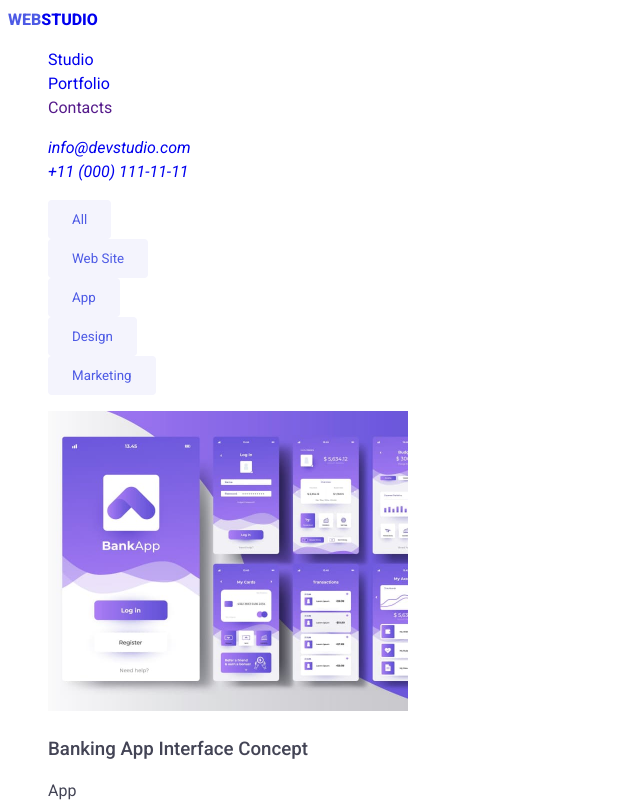
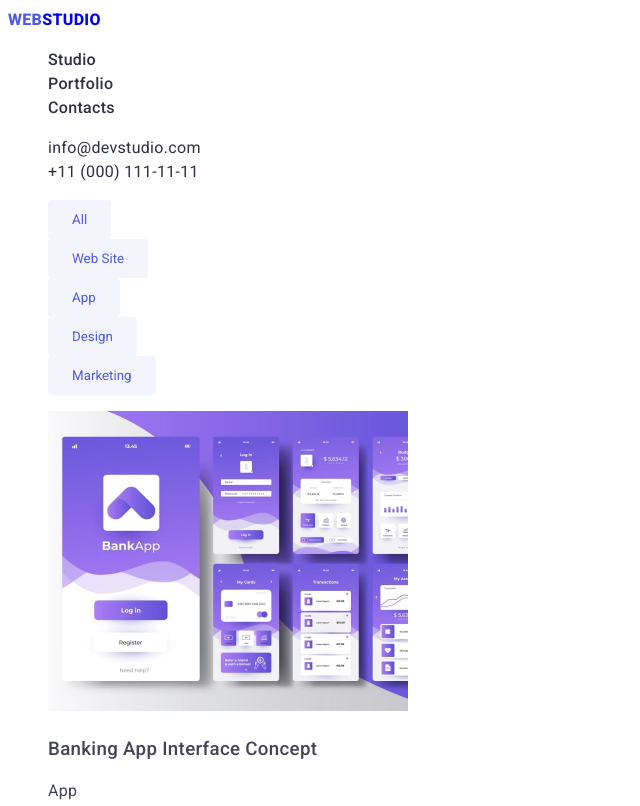
Before and after one commit to Serhiy8/goit-markup-hw-01-01, a plain HTML site: page portfolio.html in a window 1280 px wide. Shown: the top 806 px of the page, without its empty margins (0-640 px from the left). Drawn offline with Linux system fonts and the light colour scheme; files whose address does not match are found by name.

Commit message:
step second

```diff
--- a/portfolio.html
+++ b/portfolio.html
@@ -23,17 +23,17 @@
         <div>
           <nav>
             <ul>
-              <li><a href="./index.html">Studio</a></li>
-              <li><a href="./portfolio.html">Portfolio</a></li>
-              <li><a href="">Contacts</a></li>
+              <li><a class="nav-link" href="./index.html">Studio</a></li>
+              <li><a class="nav-link" href="./portfolio.html">Portfolio</a></li>
+              <li><a class="nav-link" href="">Contacts</a></li>
             </ul>
           </nav>
           <address>
             <ul>
               <li>
-                <a href="mailto:info@devstudio.com">info@devstudio.com</a>
+                <a class="contacts-link" href="mailto:info@devstudio.com">info@devstudio.com</a>
               </li>
-              <li><a href="tel:+110001111111">+11 (000) 111-11-11</a></li>
+              <li><a class="contacts-link" href="tel:+110001111111">+11 (000) 111-11-11</a></li>
             </ul>
           </address>
         </div>
--- a/style.css
+++ b/style.css
@@ -12,7 +12,7 @@ body {
   color: var(--text);
   size: 16px;
   line-height: 1.5em;
-  letter-spacing: 2%;
+  letter-spacing: 0.02em;
 }
 
 a {
@@ -38,7 +38,23 @@ ul {
   color: var(--primary-brand);
 }
 
+.nav-link {
+  color: var(--dark);
+  font-weight: 500;
+}
+
+.contacts-link {
+  color: var(--dark);
+  font-style: normal;
+}
+
+.nav-link:hover, .contacts-link:hover {
+  color: var(--pressed-state);
+}
+
 /*PORTFOLIO*/
+
+/*filter buttons*/
 
 .filter-button {
   font-family: "Roboto", sans-serif;
@@ -55,10 +71,11 @@ ul {
   background-color: var(--pressed-state);
 }
 
+/*our products*/
+
 .product-list-header {
   font-weight: 500;
   size: 20px;
-  letter-spacing: 2%;
 }
 
 .product-list-text {
```
Also changed, not shown: index.html (+5 -5 lines).
